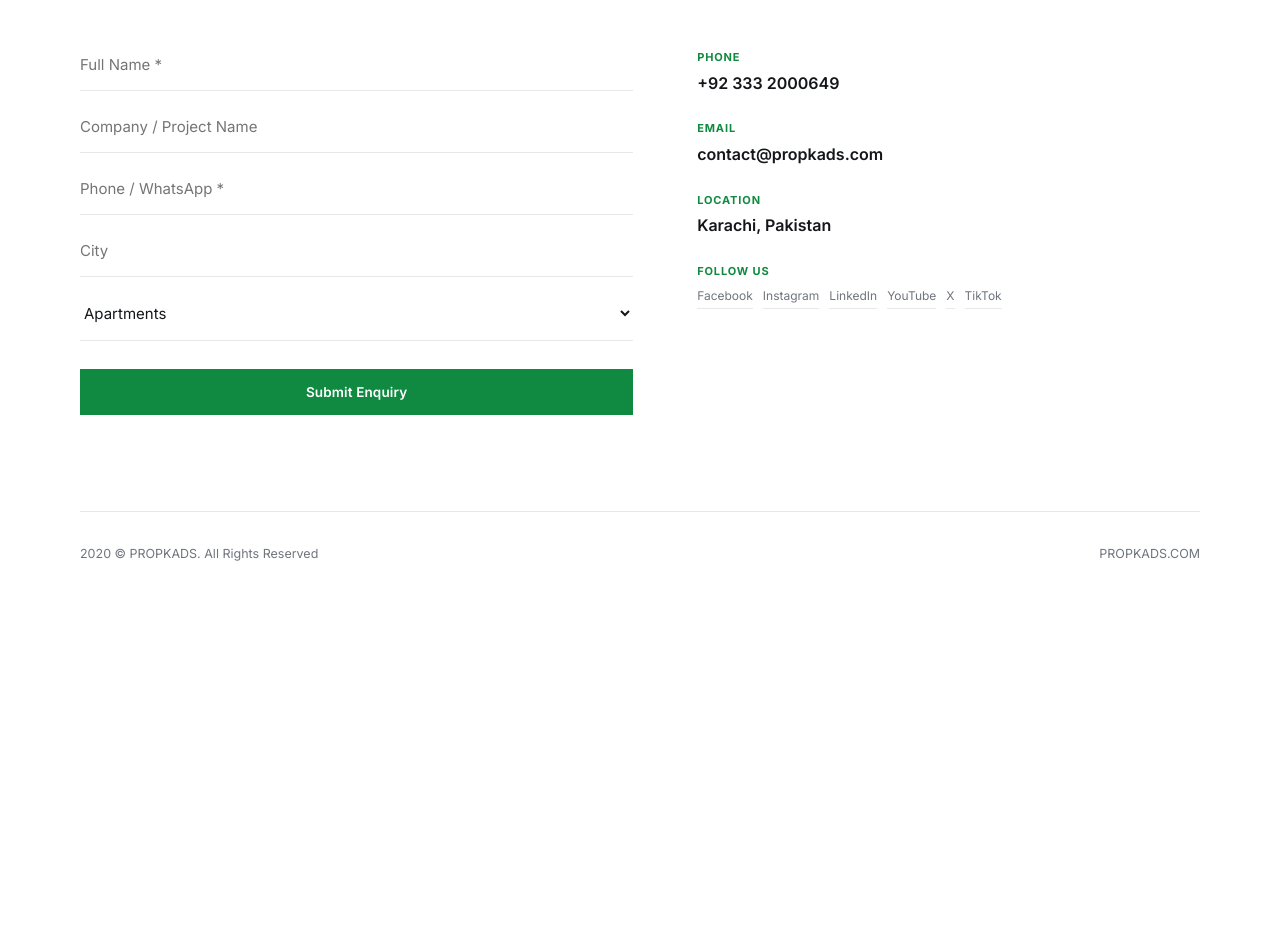
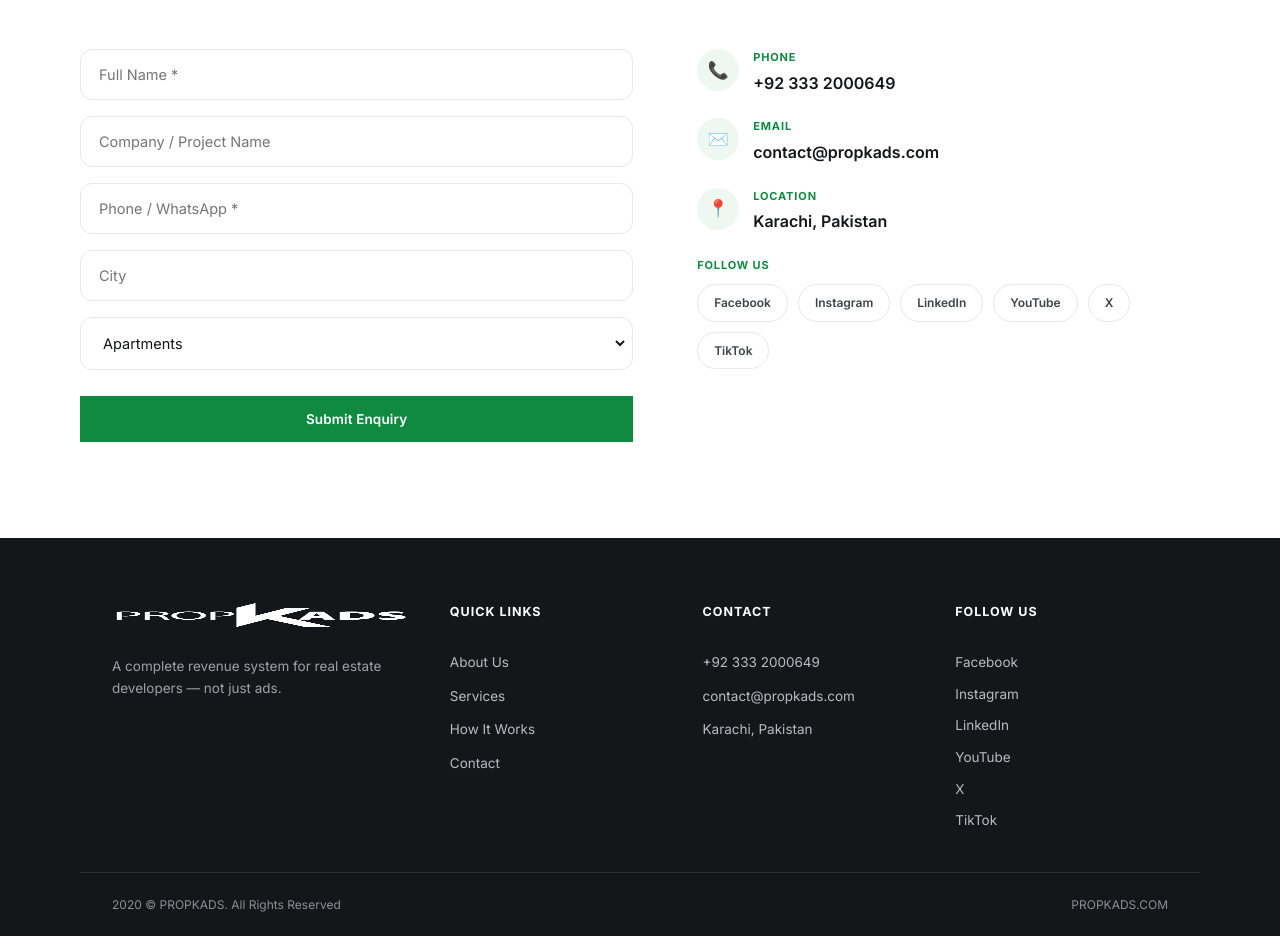
Before and after one commit to khurram7jc/propkads-website, a Next.js app: page / in a window 1280 px wide. Shown: the part 7440-8376 px from the top of the page. Before the commit the page ends 8036 px from the top, so only its background shows below. Built offline with nearby package versions, Linux system fonts and the light colour scheme; no server answers; the database is empty.

Commit message:
Redesign Contact section with richer form/info cards and add multi-column Footer

```diff
--- a/app/globals.css
+++ b/app/globals.css
@@ -310,20 +310,48 @@ input, select, textarea{font-family:inherit;}
 .faq-item p{padding:0 20px 26px; font-size:14.5px; color:var(--slate); max-width:680px; line-height:1.7;}
 
 /* ---------- CONTACT ---------- */
-.contact-wrap{display:grid; grid-template-columns:1.1fr 1fr; gap:64px; margin-top:52px;}
-.contact-form{display:flex; flex-direction:column; gap:20px;}
-.field{border-bottom:1px solid var(--line); padding-bottom:10px;}
-.field input, .field select{
-  width:100%; border:none; outline:none; font-size:15px; padding:6px 0; background:transparent; color:var(--ink);
+.contact-wrap-v2{display:grid; grid-template-columns:1.1fr 1fr; gap:64px; margin-top:52px;}
+
+.contact-form-v2{display:flex; flex-direction:column; gap:16px;}
+.field-v2{background:var(--paper-dim); border-radius:12px; border:1px solid var(--line); padding:4px 4px;}
+.field-v2 input, .field-v2 select{
+  width:100%; border:none; outline:none; font-size:14.5px; padding:12px 14px; background:transparent; color:var(--ink);
 }
-.field:focus-within{border-color:var(--green);}
-.contact-info{display:flex; flex-direction:column; gap:24px;}
-.contact-info .lbl{font-size:11px; text-transform:uppercase; letter-spacing:.08em; color:var(--green); font-weight:700; margin-bottom:4px; display:block;}
-.contact-info .val{font-size:16px; font-weight:600;}
+.field-v2:focus-within{border-color:var(--green); background:#fff;}
+
+.contact-info-v2{display:flex; flex-direction:column; gap:22px;}
+.contact-info-item{display:flex; align-items:flex-start; gap:14px;}
+.contact-info-icon{
+  width:42px; height:42px; border-radius:50%; background:var(--green-tint); flex-shrink:0;
+  display:flex; align-items:center; justify-content:center; font-size:17px;
+}
+.contact-info-v2 .lbl{font-size:11px; text-transform:uppercase; letter-spacing:.08em; color:var(--green); font-weight:700; margin-bottom:4px; display:block;}
+.contact-info-v2 .val{font-size:16px; font-weight:600;}
 .social-row{display:flex; flex-wrap:wrap; gap:10px; margin-top:6px;}
-.social-row a{font-size:12px; color:var(--slate); border-bottom:1px solid var(--line); padding-bottom:2px;}
-.social-row a:hover{color:var(--green); border-color:var(--green);}
-@media(max-width:800px){.contact-wrap{grid-template-columns:1fr; gap:36px;}}
+.social-row a{
+  font-size:12px; font-weight:600; color:var(--ink-soft); border:1px solid var(--line); border-radius:999px;
+  padding:8px 16px; transition:all .15s;
+}
+.social-row a:hover{color:#fff; background:var(--green); border-color:var(--green);}
+@media(max-width:800px){.contact-wrap-v2{grid-template-columns:1fr; gap:36px;}}
 
-.footer{border-top:1px solid var(--line); padding:32px 0; display:flex; justify-content:space-between; flex-wrap:wrap; gap:12px;}
-.footer span{font-size:12.5px; color:var(--slate);}
+/* ---------- FOOTER ---------- */
+.footer-v2{background:var(--ink); color:#D7D9DC; margin-top:0;}
+.footer-v2-inner{
+  max-width:1120px; margin:0 auto; padding:64px 32px 40px;
+  display:grid; grid-template-columns:1.4fr 1fr 1fr 1fr; gap:40px;
+}
+.footer-v2-logo{height:26px; filter:brightness(0) invert(1); margin-bottom:16px;}
+.footer-v2-brand p{font-size:13.5px; color:#9DA1A8; line-height:1.6; max-width:280px;}
+.footer-v2-col h4{font-size:12.5px; text-transform:uppercase; letter-spacing:.08em; color:#fff; font-weight:700; margin-bottom:18px;}
+.footer-v2-col{display:flex; flex-direction:column; gap:12px;}
+.footer-v2-col a, .footer-v2-col span{font-size:13.5px; color:#B8BCC2; transition:color .15s;}
+.footer-v2-col a:hover{color:var(--green);}
+.footer-v2-social{display:flex; flex-direction:column; gap:10px;}
+.footer-v2-bottom{
+  border-top:1px solid rgba(255,255,255,0.1); padding:22px 32px; max-width:1120px; margin:0 auto;
+  display:flex; justify-content:space-between; flex-wrap:wrap; gap:12px;
+}
+.footer-v2-bottom span{font-size:12px; color:#8A8E95;}
+@media(max-width:800px){.footer-v2-inner{grid-template-columns:1fr 1fr; gap:32px;}}
+@media(max-width:500px){.footer-v2-inner{grid-template-columns:1fr;}}
--- a/app/page.js
+++ b/app/page.js
@@ -9,6 +9,7 @@ import ExecutionSupport from '@/components/ExecutionSupport';
 import CommercialModel from '@/components/CommercialModel';
 import IdealFit from '@/components/IdealFit';
 import FAQ from '@/components/FAQ';
+import Footer from '@/components/Footer';
 
 const DEFAULT_CONTENT = {
   header_nav_1: 'About Us',
@@ -100,6 +101,16 @@ const DEFAULT_CONTENT = {
   service_4_title: 'Closing & Deal Support',
   service_4_desc: 'Objection handling, payment guidance, documentation clarity, and deal structure support.',
   commercial_model_tagline: 'We earn more only when you sell more.',
+  contact_eyebrow: 'Contact',
+  contact_heading: 'Get a Free Project Review',
+  contact_intro: 'Please provide the correct information below and our team will get back to you.',
+  footer_tagline: 'A complete revenue system for real estate developers — not just ads.',
+  social_facebook: 'https://www.facebook.com/Propkads/',
+  social_instagram: 'https://www.instagram.com/propkads/',
+  social_linkedin: 'https://www.linkedin.com/company/propkads/',
+  social_youtube: 'https://www.youtube.com/@Propkads',
+  social_x: 'https://x.com/propkads',
+  social_tiktok: 'https://www.tiktok.com/@propkads',
   contact_phone: '+92 333 2000649',
   contact_email: 'contact@propkads.com',
   contact_location: 'Karachi, Pakistan',
@@ -228,60 +239,67 @@ export default function Home() {
 
       {/* CONTACT */}
       <section className="section container" id="contact">
-        <div className="section-tag">Contact</div>
-        <h2>Get a Free Project Review</h2>
-        <p className="section-intro">Please provide the correct information below and our team will get back to you.</p>
-        <div className="contact-wrap">
-          <form className="contact-form" onSubmit={handleSubmit}>
-            <div className="field">
+        <div className="section-tag">{c.contact_eyebrow || 'Contact'}</div>
+        <h2>{c.contact_heading || 'Get a Free Project Review'}</h2>
+        <p className="section-intro">{c.contact_intro || 'Please provide the correct information below and our team will get back to you.'}</p>
+        <div className="contact-wrap-v2">
+          <form className="contact-form-v2" onSubmit={handleSubmit}>
+            <div className="field-v2">
               <input type="text" placeholder="Full Name *" required value={form.fullName}
                 onChange={(e) => setForm({ ...form, fullName: e.target.value })} />
             </div>
-            <div className="field">
+            <div className="field-v2">
               <input type="text" placeholder="Company / Project Name" value={form.companyName}
                 onChange={(e) => setForm({ ...form, companyName: e.target.value })} />
             </div>
-            <div className="field">
+            <div className="field-v2">
               <input type="tel" placeholder="Phone / WhatsApp *" required value={form.phone}
                 onChange={(e) => setForm({ ...form, phone: e.target.value })} />
             </div>
-            <div className="field">
+            <div className="field-v2">
               <input type="text" placeholder="City" value={form.city}
                 onChange={(e) => setForm({ ...form, city: e.target.value })} />
             </div>
-            <div className="field">
+            <div className="field-v2">
               <select value={form.inventoryType} onChange={(e) => setForm({ ...form, inventoryType: e.target.value })}>
                 <option>Apartments</option>
                 <option>Plots</option>
                 <option>Commercial</option>
               </select>
             </div>
-            <button type="submit" className="btn btn-solid" style={{ border: 'none', marginTop: 8 }}>Submit Enquiry</button>
+            <button type="submit" className="btn btn-solid" style={{ border: 'none', marginTop: 10 }}>Submit Enquiry</button>
             {status && <p style={{ fontSize: 13.5, color: 'var(--slate)', marginTop: 4 }}>{status}</p>}
           </form>
-          <div className="contact-info">
-            <div><span className="lbl">Phone</span><a className="val" href={`tel:${c.contact_phone.replace(/\s/g, '')}`}>{c.contact_phone}</a></div>
-            <div><span className="lbl">Email</span><a className="val" href={`mailto:${c.contact_email}`}>{c.contact_email}</a></div>
-            <div><span className="lbl">Location</span><span className="val">{c.contact_location}</span></div>
+
+          <div className="contact-info-v2">
+            <div className="contact-info-item">
+              <span className="contact-info-icon">📞</span>
+              <div><span className="lbl">Phone</span><a className="val" href={`tel:${c.contact_phone.replace(/\s/g, '')}`}>{c.contact_phone}</a></div>
+            </div>
+            <div className="contact-info-item">
+              <span className="contact-info-icon">✉️</span>
+              <div><span className="lbl">Email</span><a className="val" href={`mailto:${c.contact_email}`}>{c.contact_email}</a></div>
+            </div>
+            <div className="contact-info-item">
+              <span className="contact-info-icon">📍</span>
+              <div><span className="lbl">Location</span><span className="val">{c.contact_location}</span></div>
+            </div>
             <div>
-              <span className="lbl">Follow Us</span>
+              <span className="lbl" style={{ display: 'block', marginBottom: 10 }}>Follow Us</span>
               <div className="social-row">
-                <a href="https://www.facebook.com/Propkads/" target="_blank" rel="noopener noreferrer">Facebook</a>
-                <a href="https://www.instagram.com/propkads/" target="_blank" rel="noopener noreferrer">Instagram</a>
-                <a href="https://www.linkedin.com/company/propkads/" target="_blank" rel="noopener noreferrer">LinkedIn</a>
-                <a href="https://www.youtube.com/@Propkads" target="_blank" rel="noopener noreferrer">YouTube</a>
-                <a href="https://x.com/propkads" target="_blank" rel="noopener noreferrer">X</a>
-                <a href="https://www.tiktok.com/@propkads" target="_blank" rel="noopener noreferrer">TikTok</a>
+                <a href={c.social_facebook || 'https://www.facebook.com/Propkads/'} target="_blank" rel="noopener noreferrer">Facebook</a>
+                <a href={c.social_instagram || 'https://www.instagram.com/propkads/'} target="_blank" rel="noopener noreferrer">Instagram</a>
+                <a href={c.social_linkedin || 'https://www.linkedin.com/company/propkads/'} target="_blank" rel="noopener noreferrer">LinkedIn</a>
+                <a href={c.social_youtube || 'https://www.youtube.com/@Propkads'} target="_blank" rel="noopener noreferrer">YouTube</a>
+                <a href={c.social_x || 'https://x.com/propkads'} target="_blank" rel="noopener noreferrer">X</a>
+                <a href={c.social_tiktok || 'https://www.tiktok.com/@propkads'} target="_blank" rel="noopener noreferrer">TikTok</a>
               </div>
             </div>
           </div>
         </div>
       </section>
 
-      <footer className="footer container">
-        <span>2020 © PROPKADS. All Rights Reserved</span>
-        <span>PROPKADS.COM</span>
-      </footer>
+      <Footer c={c} />
     </main>
   );
 }
--- /dev/null
+++ b/components/Footer.js
@@ -0,0 +1,44 @@
+export default function Footer({ c }) {
+  return (
+    <footer className="footer-v2">
+      <div className="footer-v2-inner">
+        <div className="footer-v2-col footer-v2-brand">
+          <img src="/logo.png" alt="Propkads" className="footer-v2-logo" />
+          <p>{c.footer_tagline || 'A complete revenue system for real estate developers — not just ads.'}</p>
+        </div>
+
+        <div className="footer-v2-col">
+          <h4>Quick Links</h4>
+          <a href="#about">{c.header_nav_1 || 'About Us'}</a>
+          <a href="#services">{c.header_nav_2 || 'Services'}</a>
+          <a href="#how-it-works">{c.header_nav_3 || 'How It Works'}</a>
+          <a href="#contact">{c.header_nav_4 || 'Contact'}</a>
+        </div>
+
+        <div className="footer-v2-col">
+          <h4>Contact</h4>
+          <a href={`tel:${(c.contact_phone || '').replace(/\s/g, '')}`}>{c.contact_phone}</a>
+          <a href={`mailto:${c.contact_email}`}>{c.contact_email}</a>
+          <span>{c.contact_location}</span>
+        </div>
+
+        <div className="footer-v2-col">
+          <h4>Follow Us</h4>
+          <div className="footer-v2-social">
+            <a href={c.social_facebook || 'https://www.facebook.com/Propkads/'} target="_blank" rel="noopener noreferrer">Facebook</a>
+            <a href={c.social_instagram || 'https://www.instagram.com/propkads/'} target="_blank" rel="noopener noreferrer">Instagram</a>
+            <a href={c.social_linkedin || 'https://www.linkedin.com/company/propkads/'} target="_blank" rel="noopener noreferrer">LinkedIn</a>
+            <a href={c.social_youtube || 'https://www.youtube.com/@Propkads'} target="_blank" rel="noopener noreferrer">YouTube</a>
+            <a href={c.social_x || 'https://x.com/propkads'} target="_blank" rel="noopener noreferrer">X</a>
+            <a href={c.social_tiktok || 'https://www.tiktok.com/@propkads'} target="_blank" rel="noopener noreferrer">TikTok</a>
+          </div>
+        </div>
+      </div>
+
+      <div className="footer-v2-bottom">
+        <span>2020 © PROPKADS. All Rights Reserved</span>
+        <span>PROPKADS.COM</span>
+      </div>
+    </footer>
+  );
+}
```
